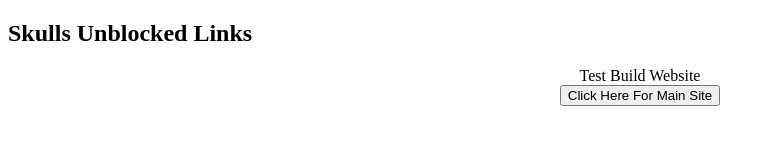
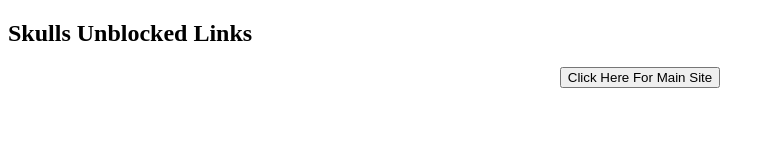
Before and after one commit to Thirdid3/skullsunblockedgamestransfer, a plain HTML site: page index.html in a window 1280 px wide. Shown: the whole page, without its empty margins (0-774 px from the left). Drawn offline with Linux system fonts and the light colour scheme.

Commit message:
Update index.html

```diff
--- a/index.html
+++ b/index.html
@@ -6,9 +6,8 @@
   <meta name="viewport" content="width=device-width, initial-scale=1">
   <title>Skulls Unblocked Links</title>
 </head>
+
 <h2>Skulls Unblocked Links</h2>
-<center>Test Build Website</center>
-<pb>
 <center><a href="mainsite.html"</a><button>Click Here For Main Site</button></a>
 
 <body>
```
